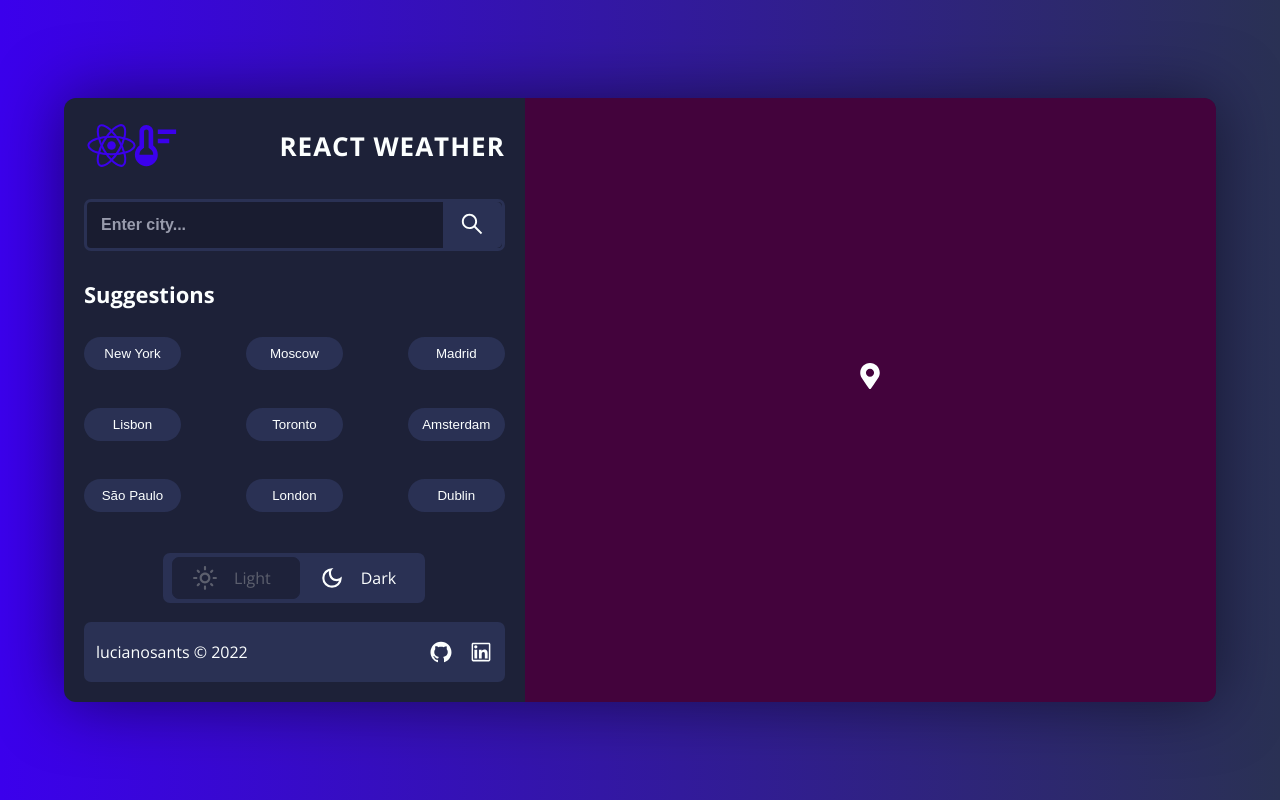
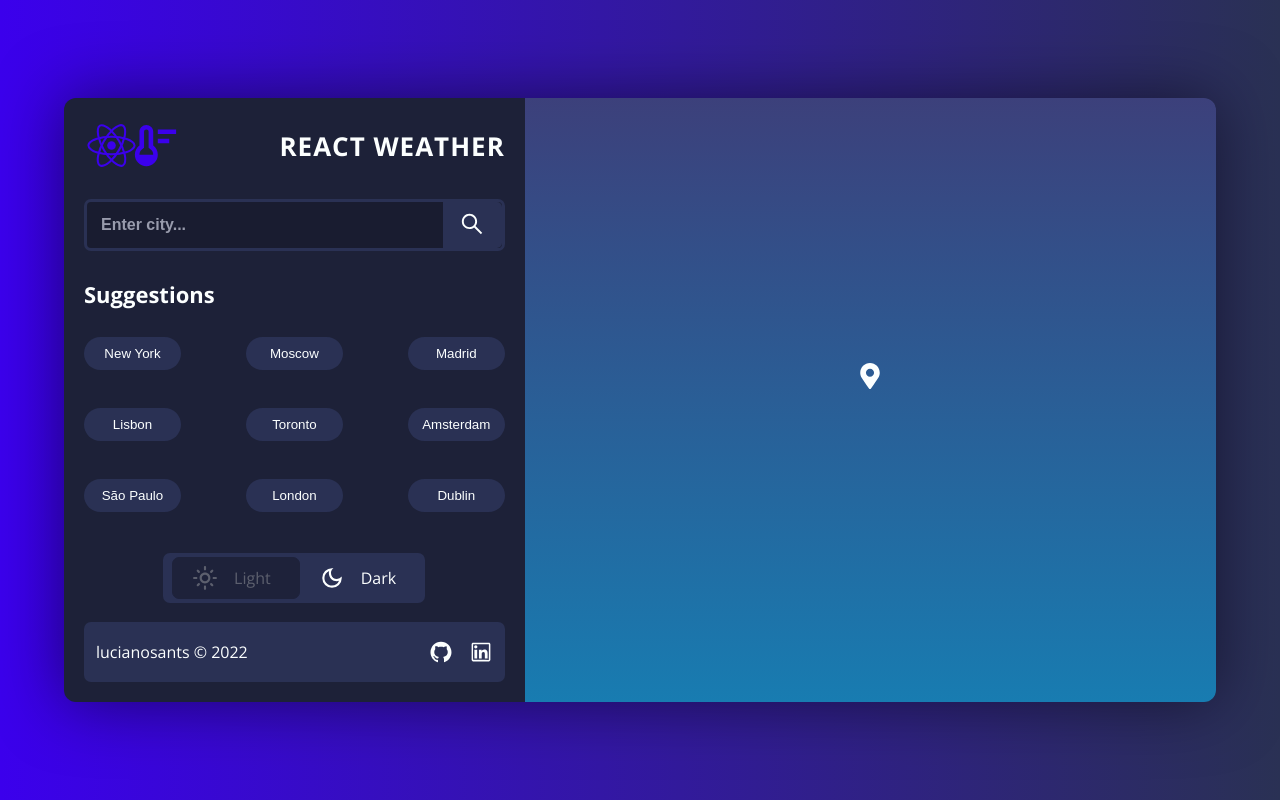
Before and after one commit to lucianosants/react-weather, a React (Vite) app: page / in a window 1280 px wide. Built offline with nearby package versions, Linux system fonts and the light colour scheme; no server answers.

Commit message:
dynamic result background

```diff
--- a/src/components/Layout/components/Result/index.jsx
+++ b/src/components/Layout/components/Result/index.jsx
@@ -18,6 +18,7 @@ import mist from '../../../../assets/mist.svg';
 
 export default function Result({ data }) {
 	let currentIcon;
+
 	if (data.weather) {
 		if (data.weather[0].main === 'Clouds') currentIcon = cloud;
 		if (data.weather[0].main === 'Thunderstorm') currentIcon = thunderstorm;
@@ -29,7 +30,7 @@ export default function Result({ data }) {
 	}
 
 	return (
-		<StyledResult bg={'#43033c'}>
+		<StyledResult>
 			<StyledLocation>
 				<FaMapMarkerAlt size={26} />
 				<h2>{data.name}</h2>
--- a/src/components/Layout/components/Result/styled.js
+++ b/src/components/Layout/components/Result/styled.js
@@ -1,7 +1,8 @@
 import styled from 'styled-components';
 
 export const StyledResult = styled.section`
-	background-color: ${({ bg }) => bg};
+	background-image: ${({ theme }) => theme.BG_L4};
+
 	color: ${({ theme }) => theme.TEXT_L1};
 	width: 100%;
 	display: flex;
--- a/src/styles/GlobalStyles.js
+++ b/src/styles/GlobalStyles.js
@@ -19,6 +19,7 @@ export const GlobalStyles = createGlobalStyle`
         --dark-bg-3: #191C30;
         --dark-text-1: #FCFFFF;
         --dark-text-2: #989BAC;
+        --dark-bg-result: linear-gradient(360deg,#187cb1 0%,#3c407b 100%);
 
         // light theme
         --light-bg-1: #FFFFFF;
@@ -26,6 +27,7 @@ export const GlobalStyles = createGlobalStyle`
         --light-bg-3: #E9E9E9;
         --light-text-1: #181A2F;
         --light-text-2: #8A8A8A;
+        --light-bg-result: linear-gradient(360deg,#f4e1ab 0%,#fac580 100%);
     }
 
     html, body, #root, .App {
--- a/src/styles/themes/dark.js
+++ b/src/styles/themes/dark.js
@@ -3,6 +3,7 @@ export const dark = {
 	BG_L1: 'var(--dark-bg-1)',
 	BG_L2: 'var(--dark-bg-2)',
 	BG_L3: 'var(--dark-bg-3)',
+	BG_L4: 'var(--dark-bg-result)',
 	TEXT_L1: 'var(--dark-text-1)',
 	TEXT_L2: 'var(--dark-text-2)',
 };
--- a/src/styles/themes/light.js
+++ b/src/styles/themes/light.js
@@ -3,6 +3,7 @@ export const light = {
 	BG_L1: 'var(--light-bg-1)',
 	BG_L2: 'var(--light-bg-2)',
 	BG_L3: 'var(--light-bg-3)',
+	BG_L4: 'var(--light-bg-result)',
 	TEXT_L1: 'var(--light-text-1)',
 	TEXT_L2: 'var(--light-text-2)',
 };
```
